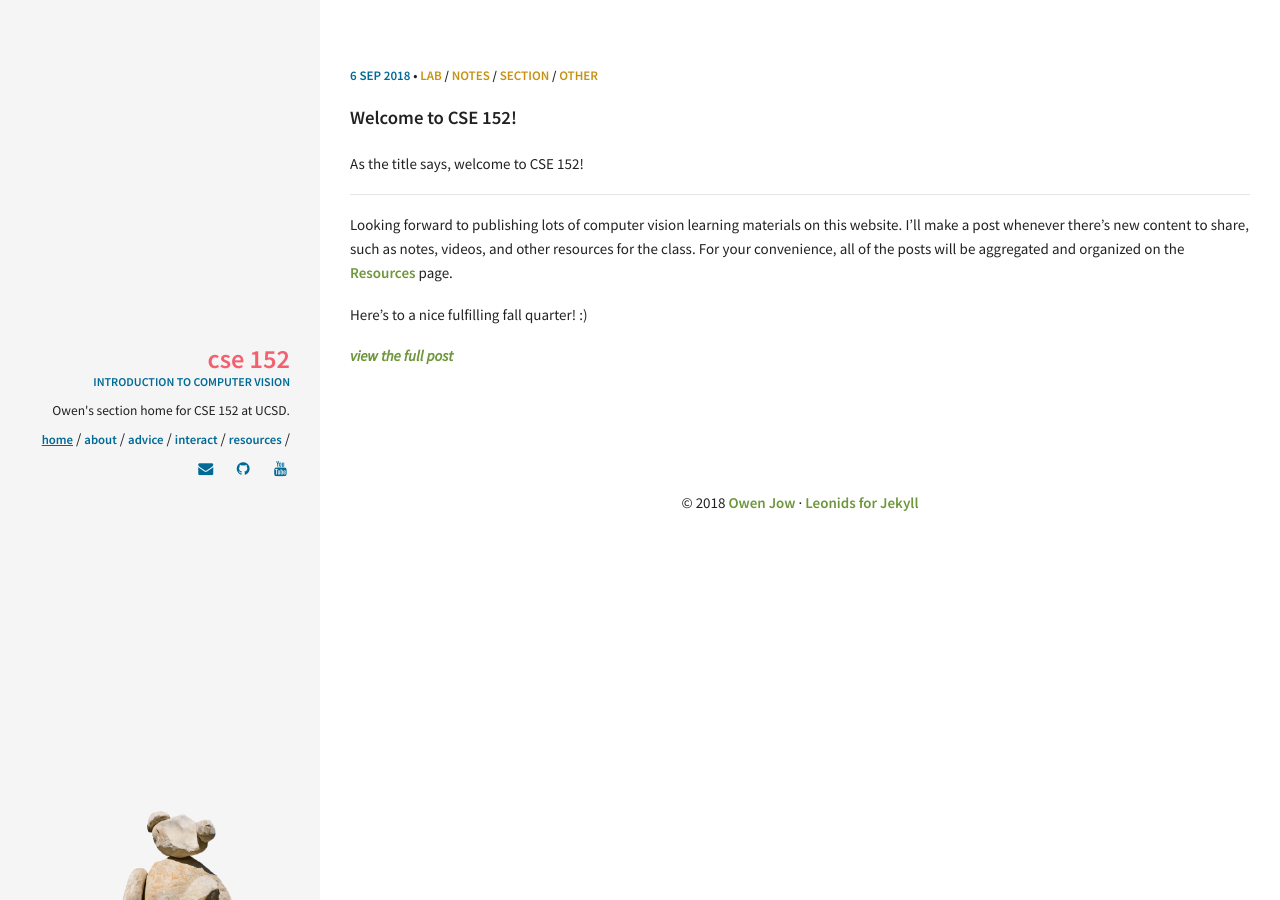
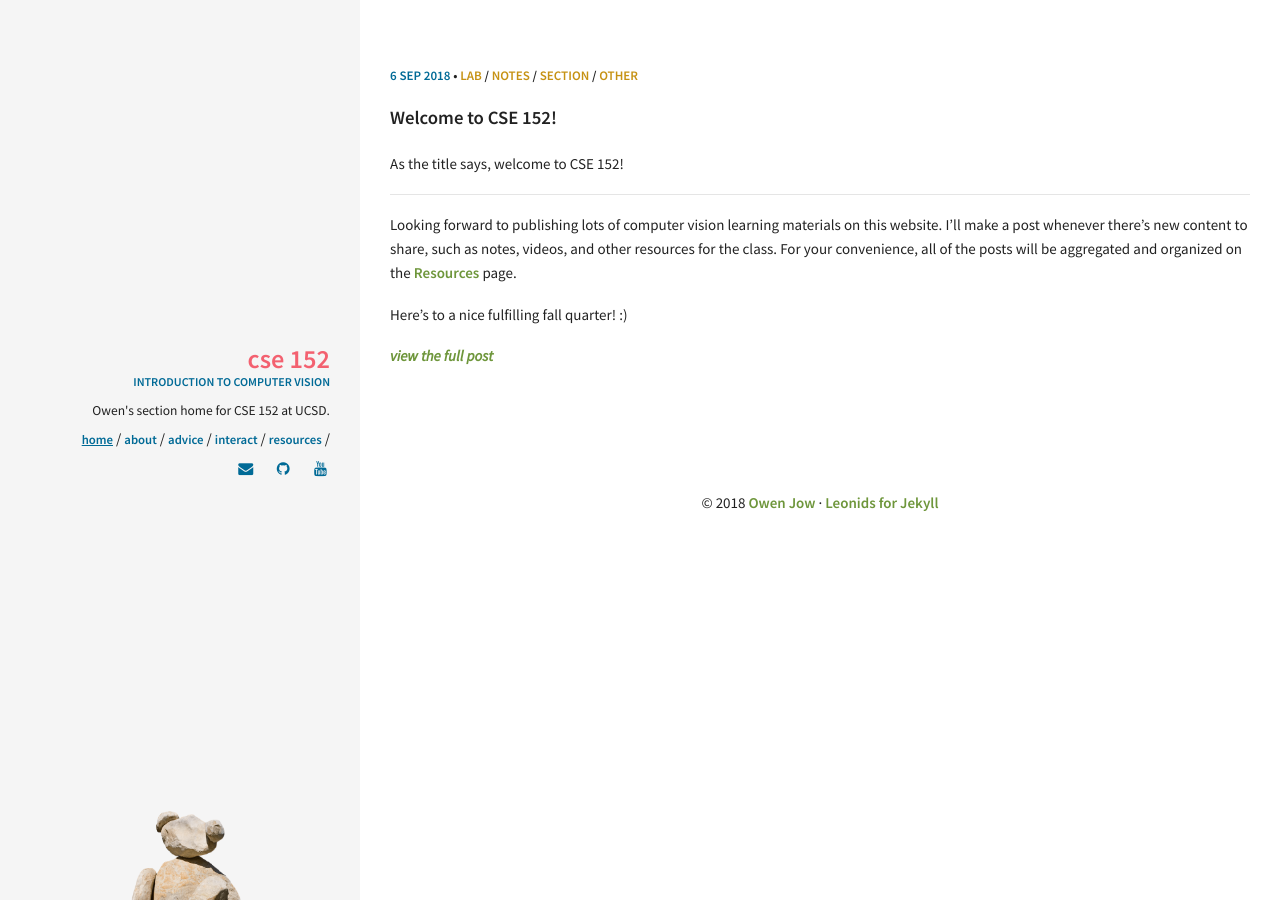
Before and after one commit to ohjay/cse152, a Jekyll site: the page built from index.html, in a window 1280 px wide. Built offline with Jekyll 4.4.1, drawn with Linux system fonts in a browser that asks for light colours; some web fonts are replaced.

Commit message:
fix sidebar width

```diff
--- a/_layouts/about.html
+++ b/_layouts/about.html
@@ -11,7 +11,7 @@
         {% include sidebar.html %}
       </div>
     </div>
-    <div class="col s12 m9">
+    <div class="content col s12 m9">
       <div class="post-listing">
         {{ content }}
         {% include footer.html %}
--- a/_layouts/default.html
+++ b/_layouts/default.html
@@ -10,7 +10,7 @@
         {% include sidebar.html %}
       </div>
     </div>
-    <div class="col s12 m9">
+    <div class="content col s12 m9">
       <div class="post-listing">
         {{ content }}
         {% include footer.html %}
--- a/_sass/pages/_layout.scss
+++ b/_sass/pages/_layout.scss
@@ -103,7 +103,7 @@
 }
 @media only screen and (min-width: $medium-screen) {
   #bear {
-    margin-left: calc(6vw + 15px) !important;
+    margin-left: 6.75rem !important;
   }
   .desktop-hide {
     display: none;
@@ -165,7 +165,10 @@
   ul.bullets-unless-mobile { list-style: none; padding-left: 0; }
 }
 .row .col.m3.sidebar {
-  max-width: 24rem;
+  width: 24rem;
+}
+.row .col.m9.content {
+  width: calc(100% - 24em);
 }
 .scroll-outer {
   width: 100%;
```
